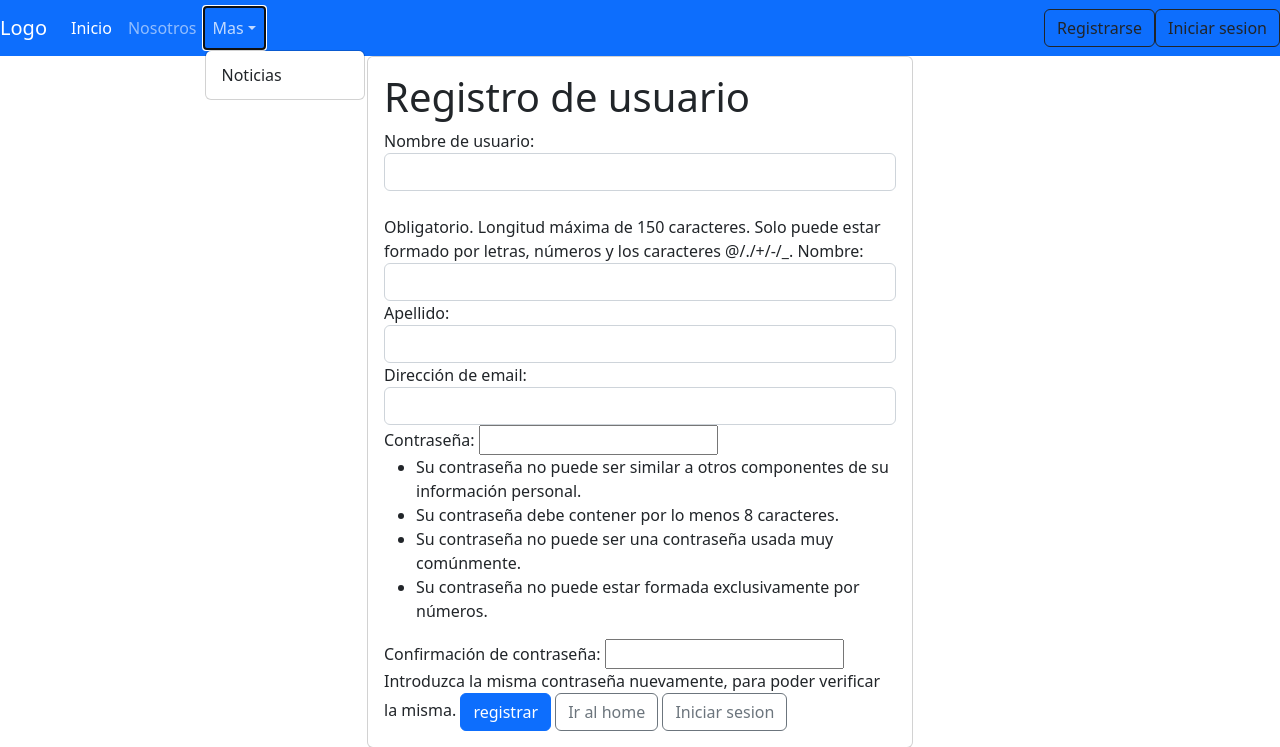
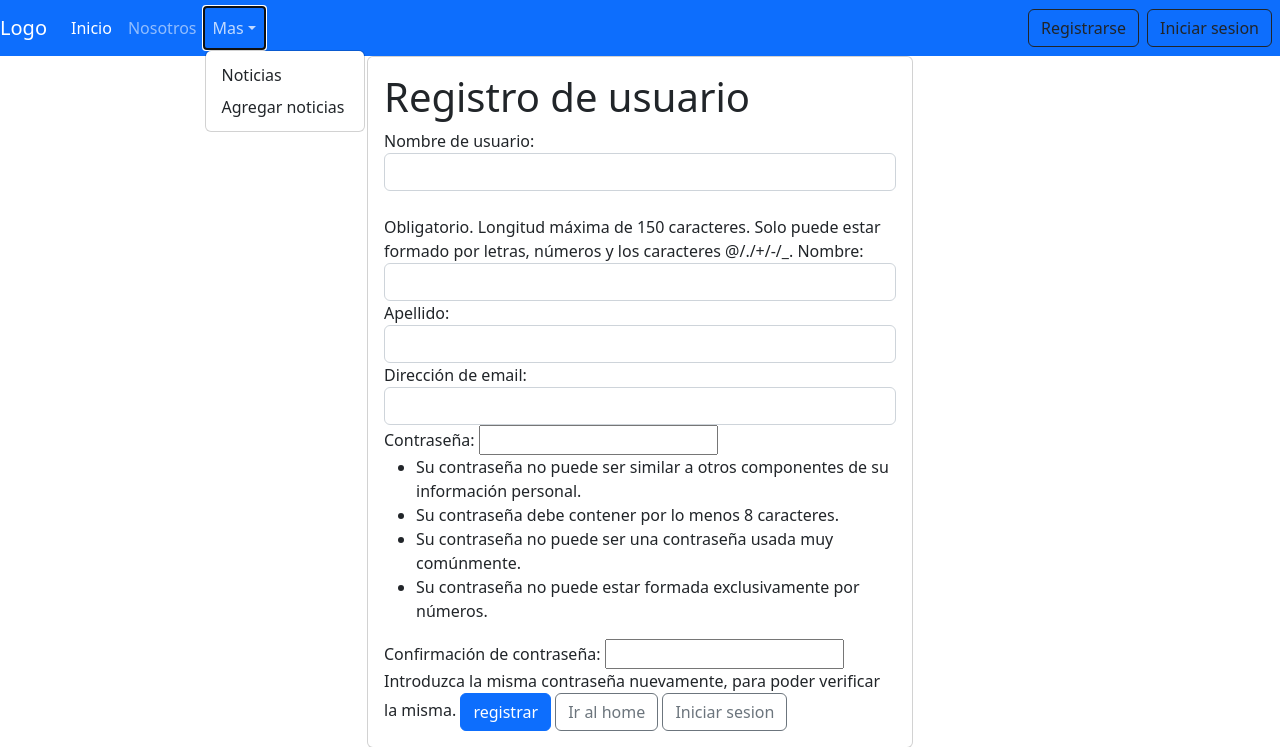
Before and after one commit to marianantunez/manos-abiertas-ong, a Django app: page /registro/ in a window 1280 px wide, after a click on "Mas". Shown: the top 747 px of the page. Run offline with Django 4.2, Linux system fonts and the light colour scheme.

Commit message:
agregar noticias

```diff
--- a/apps/noticia/models.py
+++ b/apps/noticia/models.py
@@ -15,8 +15,8 @@ class Noticia(models.Model):
     texto = models.TextField(null=False)
     activo = models.BooleanField(default=True)
     categoria = models.ForeignKey(Categoria, on_delete=models.SET_NULL, null=True)
+    publicado = models.DateTimeField(default=timezone.now)
     imagen = models.ImageField(null=True, blank=True, upload_to='noticia',default='noticia/default.jpg')
-    publicado = models.DateTimeField(default=timezone.now)
 
     class Meta:
         ordering = ('-publicado',)
--- a/apps/noticia/views.py
+++ b/apps/noticia/views.py
@@ -1,6 +1,7 @@
 from django.shortcuts import render
 from django.views.generic import ListView
 from .models import Noticia
+
 # Create your views here.
 
 class NoticiaListView(ListView):
--- a/sistema/forms.py
+++ b/sistema/forms.py
@@ -1,6 +1,8 @@
 from django import forms
 from django.contrib.auth.forms import UserCreationForm
 from django.contrib.auth.models import User
+from apps.noticia.models import Noticia
+
 
 
 class FormularioRegistro(UserCreationForm):
@@ -15,3 +17,17 @@ class FormularioRegistro(UserCreationForm):
             'password1': forms.PasswordInput(attrs={"class": "form-control"}),
             'password2': forms.PasswordInput(attrs={"class": "form-control"}),
         }
+
+class noticiasForm(forms.ModelForm):
+
+    class Meta:
+        model = Noticia
+        fields = '__all__'
+        widgets = {
+            'texto': forms.Textarea(attrs={"class": "form-control"}),
+            'titulo': forms.TextInput(attrs={"class": "form-control"}),
+            'subtitulo': forms.Textarea(attrs={"class": "form-control"}),
+            'publicado': forms.SelectDateWidget(attrs={"class": "form-control"}),
+            'categoria': forms.Select(attrs={"class": "form-control"}),
+
+        }
--- a/sistema/urls.py
+++ b/sistema/urls.py
@@ -27,6 +27,7 @@ urlpatterns = [
     path("accounts/", include("django.contrib.auth.urls")),
     path("", include("apps.noticia.urls")),
     path('registro/', registro,name='registro'),
+    path('agregar_noticias/', agregar_noticias, name='agregar'),
 ]+static(settings.STATIC_URL, document_root=settings.STATIC_ROOT)
 
 
--- a/sistema/views.py
+++ b/sistema/views.py
@@ -1,5 +1,5 @@
 from django.shortcuts import render, redirect
-from .forms import FormularioRegistro
+from .forms import FormularioRegistro, noticiasForm
 from django.contrib.auth import authenticate, login
 
 
@@ -22,3 +22,17 @@ def registro(request):
             return redirect(to='home')
         data['form'] = formulario
     return render(request,'registration/registro.html',data)
+
+def agregar_noticias(request):
+    data = {
+        'form': noticiasForm()
+    }
+    if request.method == 'POST':
+        formulario = noticiasForm(data=request.POST, files=request.FILES)
+        if formulario.is_valid():
+            formulario.save()
+            data['mensaje']= 'guardado correctamente'
+        else:
+            data['mensaje']= formulario
+
+    return render(request, 'noticias/agregar_noticias.html', data)
--- a/templates/base.html
+++ b/templates/base.html
@@ -33,19 +33,24 @@
                     <a class="nav-link dropdown-toggle" href="#" id="dropdownId" data-bs-toggle="dropdown" aria-haspopup="true" aria-expanded="false">Mas</a>
                     <div class="dropdown-menu" aria-labelledby="dropdownId">
                         <a class="dropdown-item" href="/noticias">Noticias</a>
+                        <a class="dropdown-item" href="/agregar_noticias" >Agregar noticias</a>
                     </div>
+
                 </li>
+
             </ul>
 
 
             <form class="d-flex my-2 my-lg-0">
-              <button type="button" class="btn btn-outline-dark"> <a class="nav-link" href="/registro"> Registrarse </a></button>
-              <button type="button" class="btn btn-outline-dark">
+              <button type="button" class="btn btn-outline-dark me-2"> <a class="nav-link" href="/registro"> Registrarse </a></button>
+              <button type="button" class="btn btn-outline-dark me-2">
                 {% if user.is_authenticated %}
                 <a class="nav-link" href="{% url 'logout' %}">cerrar sesion</a>
                 <a class="nav-link" href="*">{{user.username}} </a>
                 {% else %}
                 <a class="nav-link" href="{% url 'login' %}">Iniciar sesion</a>
+
+
                 {% endif %}
               </button>
             </form>
--- a/templates/registration/registro.html
+++ b/templates/registration/registro.html
@@ -13,7 +13,9 @@
                     <h1>Registro de usuario</h1>
                         <form action="" method="post">
                                 {% csrf_token %}
+
                                 {{ form  }}
+
                                 <input class="btn btn-primary" type="submit" value="registrar">
                                 <a class="btn btn-outline-secondary" href="{% url 'home' %} ">Ir al home </a>
                                 <a class="btn btn-outline-secondary" href="{% url 'login' %} ">Iniciar sesion</a>
```
Also changed, not shown: templates/noticias/agregar_noticias.html (added, +35 -0 lines), templates/registration/login.html (+0 -10 lines), media/noticia/messi.jpg (added).
